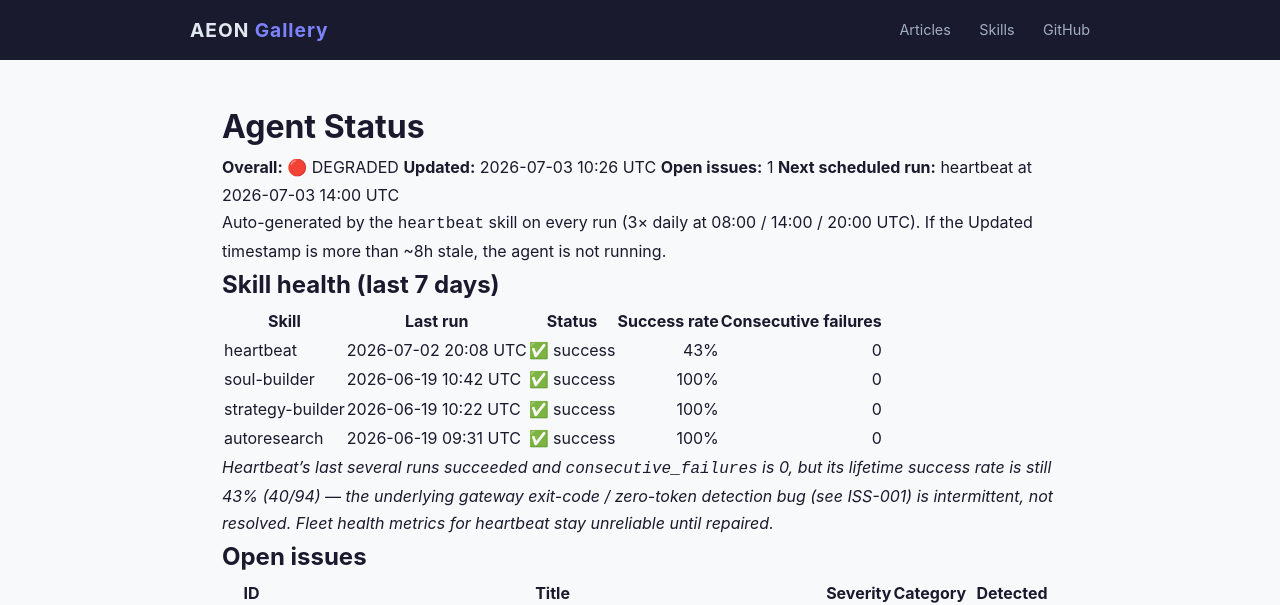
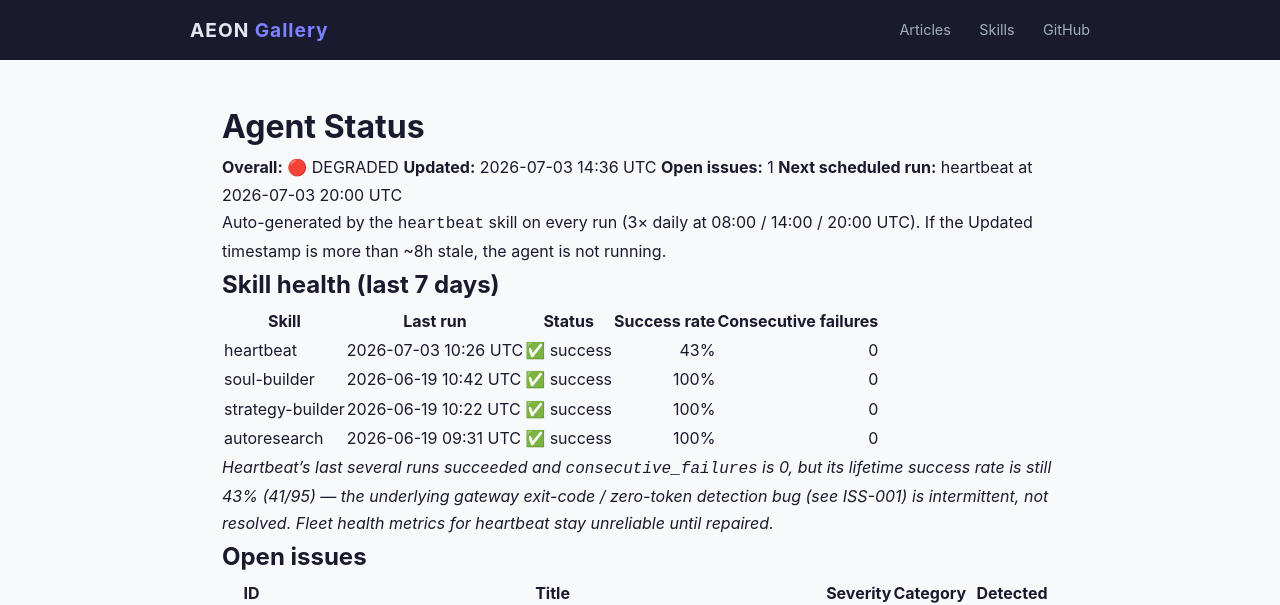
Before and after one commit to RickCrosschain/aeon, a Jekyll site: the page built from docs/status.md, in a window 1280 px wide. Shown: the top 605 px of the page. Built offline with Jekyll 4.4.1, drawn with Linux system fonts in a browser that asks for light colours.

Commit message:
chore(heartbeat): auto-commit 2026-07-03

```diff
--- a/docs/status.md
+++ b/docs/status.md
@@ -7,9 +7,9 @@
 # Agent Status
 
 **Overall:** 🔴 DEGRADED
-**Updated:** 2026-07-03 10:26 UTC
+**Updated:** 2026-07-03 14:36 UTC
 **Open issues:** 1
-**Next scheduled run:** heartbeat at 2026-07-03 14:00 UTC
+**Next scheduled run:** heartbeat at 2026-07-03 20:00 UTC
 
 Auto-generated by the `heartbeat` skill on every run (3× daily at 08:00 / 14:00 / 20:00 UTC). If the Updated timestamp is more than ~8h stale, the agent is not running.
 
@@ -17,12 +17,12 @@
 
 | Skill | Last run | Status | Success rate | Consecutive failures |
 |-------|----------|--------|-------------:|---------------------:|
-| heartbeat | 2026-07-02 20:08 UTC | ✅ success | 43% | 0 |
+| heartbeat | 2026-07-03 10:26 UTC | ✅ success | 43% | 0 |
 | soul-builder | 2026-06-19 10:42 UTC | ✅ success | 100% | 0 |
 | strategy-builder | 2026-06-19 10:22 UTC | ✅ success | 100% | 0 |
 | autoresearch | 2026-06-19 09:31 UTC | ✅ success | 100% | 0 |
 
-_Heartbeat's last several runs succeeded and `consecutive_failures` is 0, but its lifetime success rate is still 43% (40/94) — the underlying gateway exit-code / zero-token detection bug (see ISS-001) is intermittent, not resolved. Fleet health metrics for heartbeat stay unreliable until repaired._
+_Heartbeat's last several runs succeeded and `consecutive_failures` is 0, but its lifetime success rate is still 43% (41/95) — the underlying gateway exit-code / zero-token detection bug (see ISS-001) is intermittent, not resolved. Fleet health metrics for heartbeat stay unreliable until repaired._
 
 ## Open issues
 
--- a/memory/token-usage.csv
+++ b/memory/token-usage.csv
@@ -43,3 +43,4 @@
 2026-07-02,heartbeat,claude-opus-4-8,2100,4706,486425,38590
 2026-07-02,heartbeat,claude-opus-4-8,2096,3839,375812,36422
 2026-07-03,heartbeat,claude-opus-4-8,2098,4819,419209,57622
+2026-07-03,heartbeat,claude-opus-4-8,2096,3898,366157,55367
```
Also changed, not shown: memory/logs/2026-07-03.md (+15 -0 lines), .outputs/heartbeat.md.
